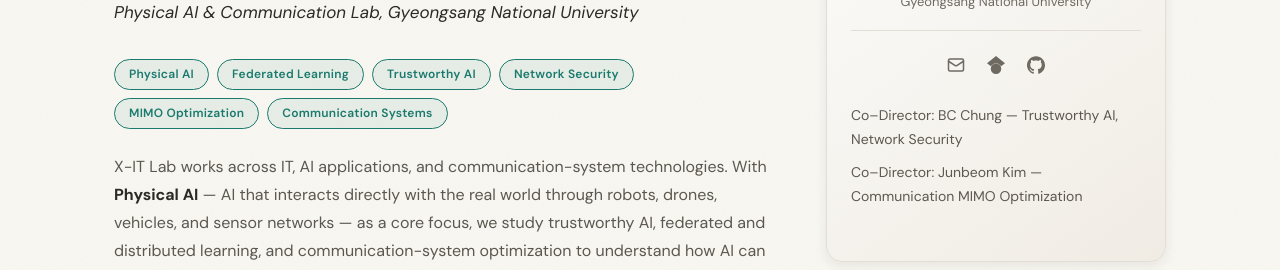
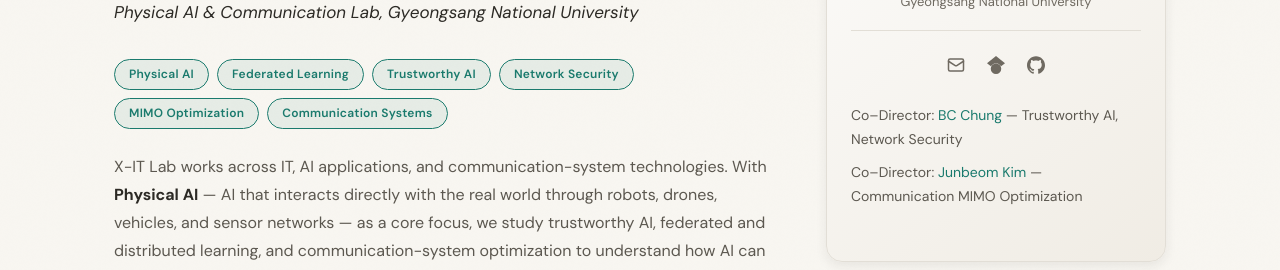
Before and after one commit to x-it-lab/x-it-lab.github.io, a Jekyll site: the page built from _pages/home.md, in a window 1280 px wide. Shown: the part 369-639 px from the top of the page. Built offline with Jekyll 4.4.1, drawn with Linux system fonts in a browser that asks for light colours; part of the change alters nothing that is shown.

```diff
--- a/_data/pi.yml
+++ b/_data/pi.yml
@@ -1,7 +1,7 @@
 # Shown as a short list under the sidebar profile card (and reused on the About page).
 - education:
-    - "Co-Director: BC Chung — Trustworthy AI, Network Security"
-    - "Co-Director: Junbeom Kim — Communication MIMO Optimization"
+    - 'Co-Director: <a href="https://scholar.google.com/citations?user=Z8_fEX8AAAAJ&hl=ko&oi=ao" target="_blank" rel="noopener">BC Chung</a> — Trustworthy AI, Network Security'
+    - 'Co-Director: <a href="https://scholar.google.com/citations?user=IHggtk0AAAAJ&hl=ko&oi=ao" target="_blank" rel="noopener">Junbeom Kim</a> — Communication MIMO Optimization'
   educationshort:
-    - "Co-Director: BC Chung — Trustworthy AI, Network Security"
-    - "Co-Director: Junbeom Kim — Communication MIMO Optimization"
+    - 'Co-Director: <a href="https://scholar.google.com/citations?user=Z8_fEX8AAAAJ&hl=ko&oi=ao" target="_blank" rel="noopener">BC Chung</a> — Trustworthy AI, Network Security'
+    - 'Co-Director: <a href="https://scholar.google.com/citations?user=IHggtk0AAAAJ&hl=ko&oi=ao" target="_blank" rel="noopener">Junbeom Kim</a> — Communication MIMO Optimization'
```
